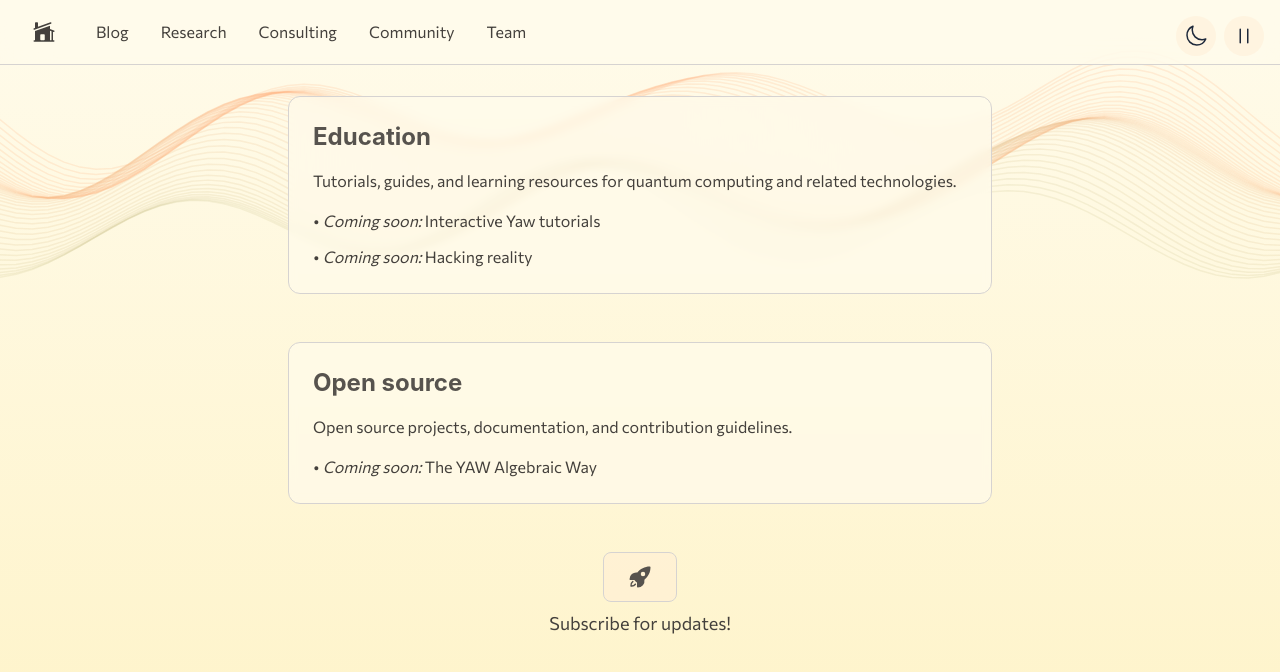
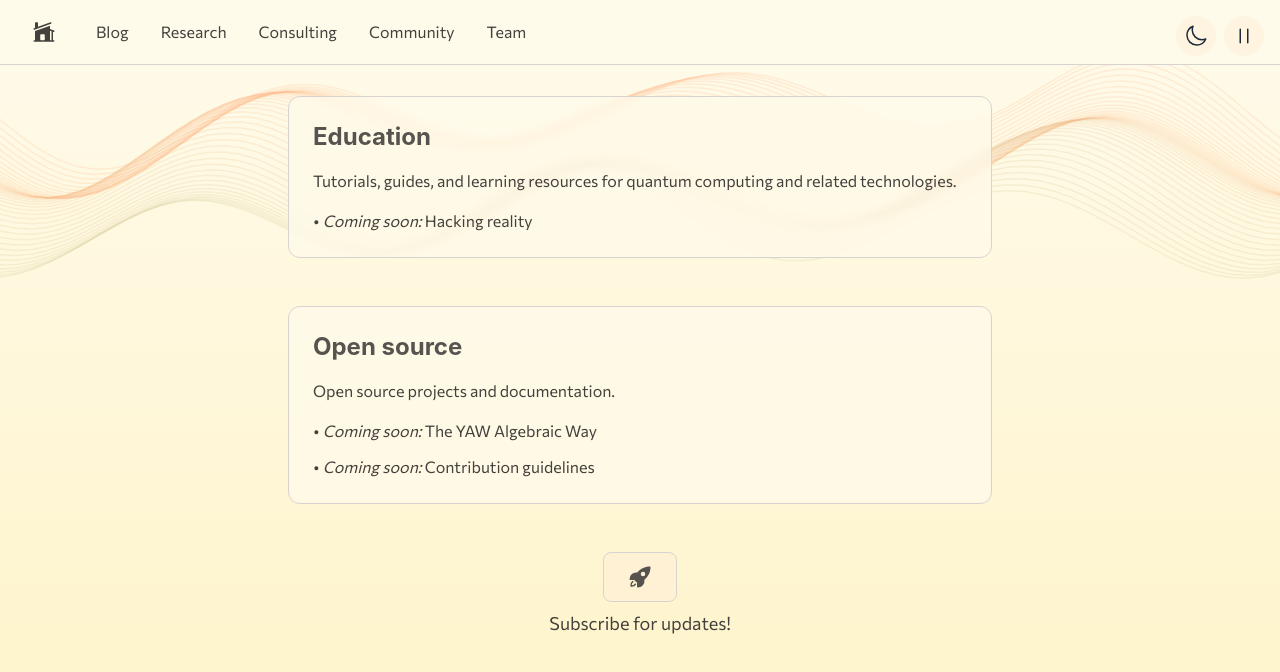
Before and after one commit to torsor-io/torsor-io, a React (Create React App) app: page /#/community in a window 1280 px wide. Shown: the top 672 px of the page. Built offline with nearby package versions, Linux system fonts and the light colour scheme; the HTML template or start-up script is replaced by a standard one.

Commit message:
Update index.js

```diff
--- a/src/components/CommunityPage/index.js
+++ b/src/components/CommunityPage/index.js
@@ -63,7 +63,6 @@ const BlogPage = ({ isDark, setIsDark, waveState, setWaveState }) => {
                   Tutorials, guides, and learning resources for quantum computing and related technologies.
                 </p>
                 <ul className="space-y-3">
-                  <li>• <i>Coming soon:</i> Interactive Yaw tutorials</li>
                   <li>• <i>Coming soon:</i> Hacking reality</li>
       {/* Add more educational resources as they become available */}
                 </ul>
@@ -82,11 +81,12 @@ const BlogPage = ({ isDark, setIsDark, waveState, setWaveState }) => {
               </h2>
               <div className={`${subtleText}`}>
                 <p className="mb-4">
-          Open source projects, documentation, and contribution guidelines.
+          Open source projects and documentation.
                 </p>
                 <ul className="space-y-3">
                   <li>• <i>Coming soon:</i> The YAW Algebraic Way</li>
-                  {/* Add more open source projects as they become available */}
+                  <li>• <i>Coming soon:</i> Contribution guidelines</li>
+      {/* Add more open source projects as they become available */}
                 </ul>
               </div>
             </motion.div>
```
